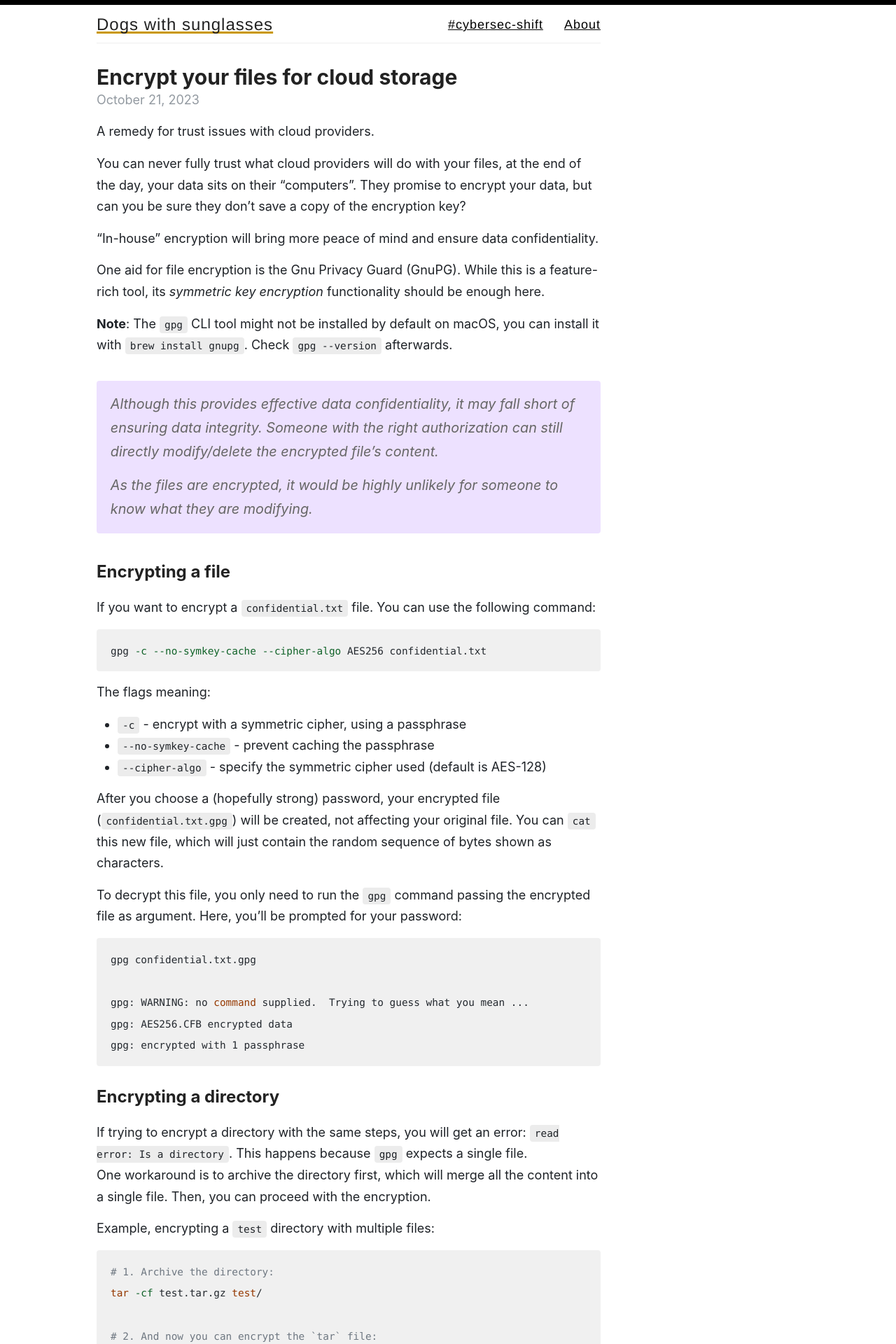
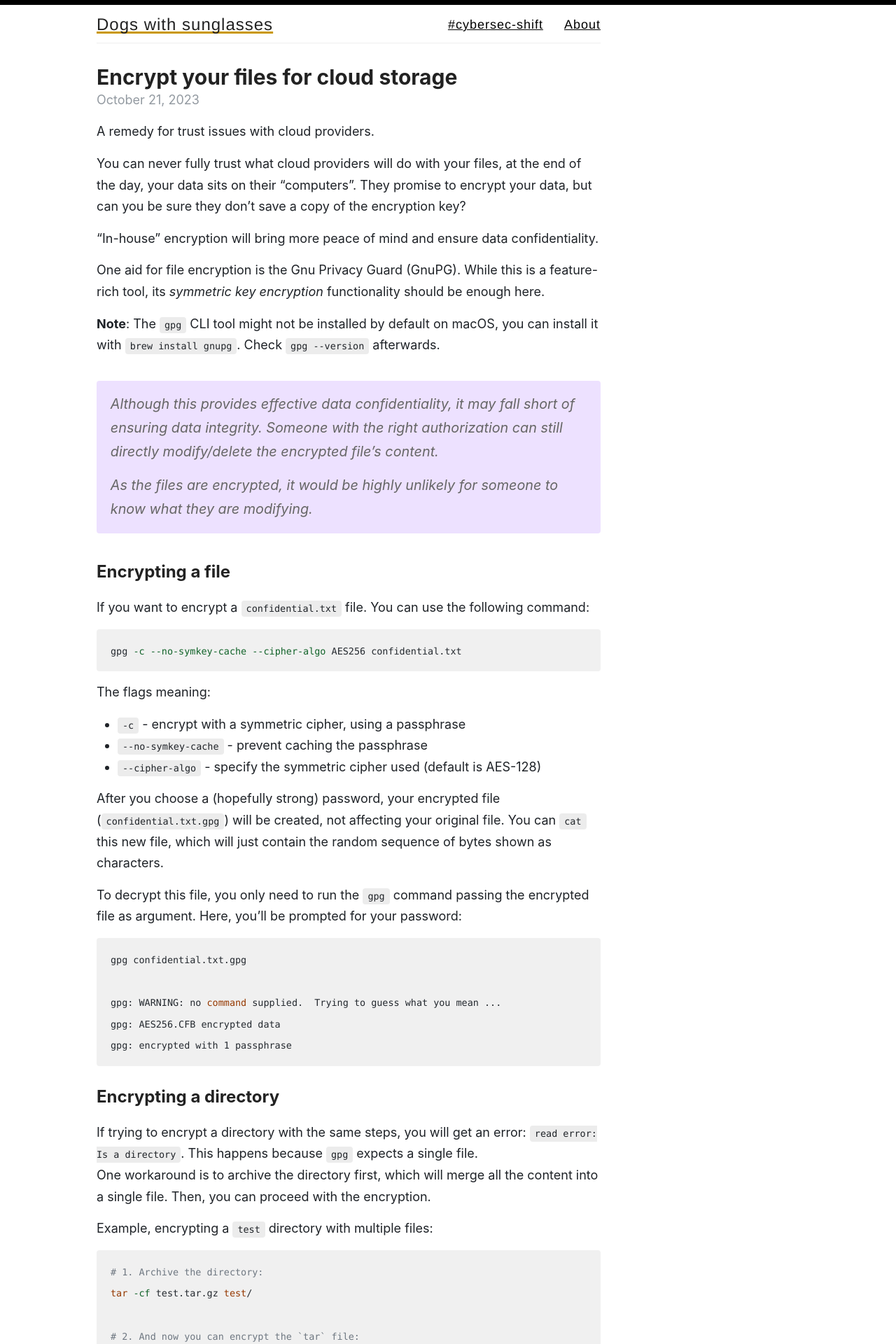
Before and after one commit to panacotar/blog, a Jekyll site: the page built from _posts/2023-10-21-encrypt-your-files-for-cloud-storage.md, in a window 1280 px wide. Shown: the top 1920 px of the page at 70% size. Built offline with Jekyll 4.4.1, drawn with Linux system fonts in a browser that asks for light colours.

Commit message:
Update highlight code

```diff
--- a/_sass/_highlights.scss
+++ b/_sass/_highlights.scss
@@ -25,5 +25,6 @@ code.language-plaintext {
 
 code {
   font-family: $mono-font-family;
-  font-size: 0.8em;
+  font-size: 0.84rem;
+  line-height: 1.45;
 }
```
